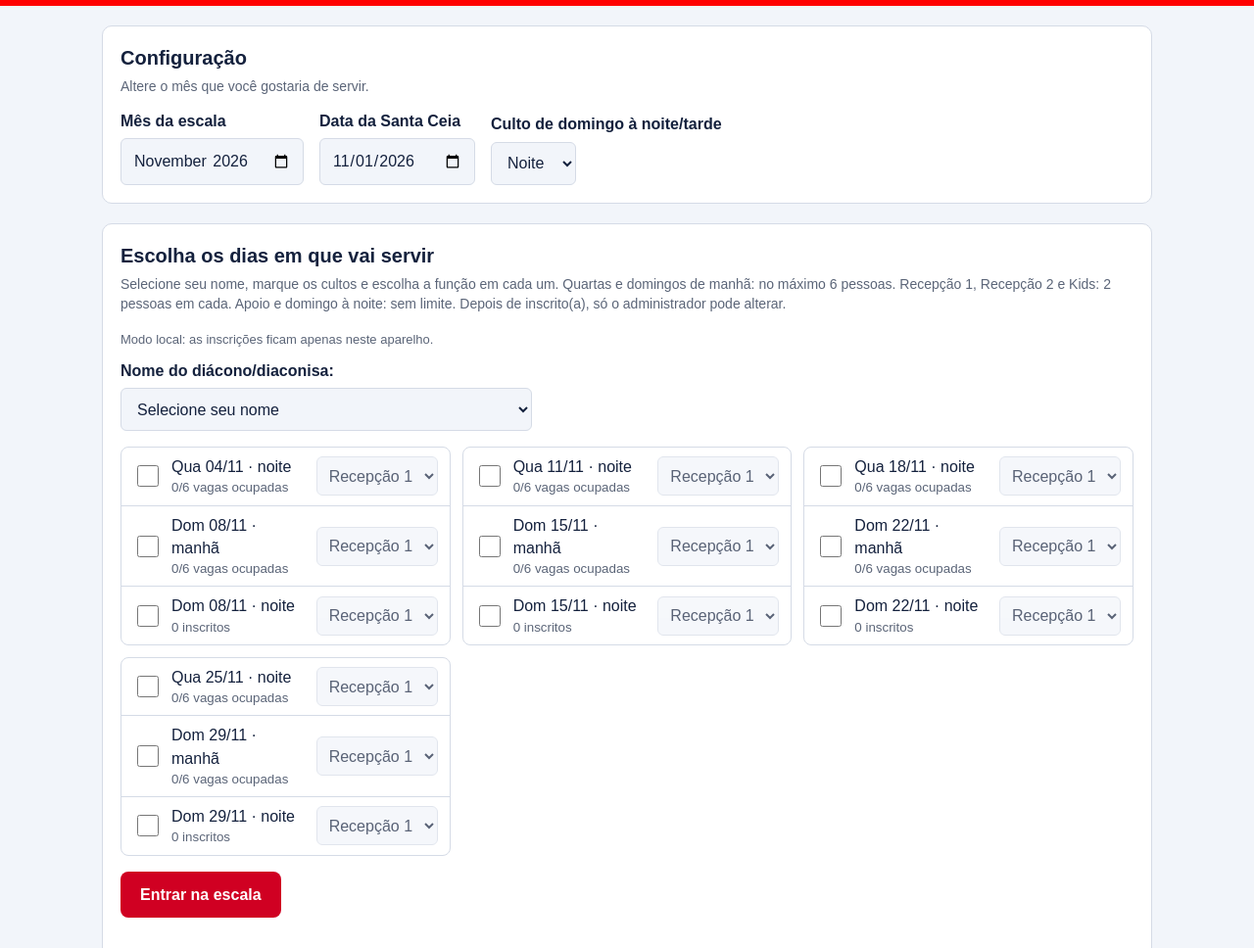
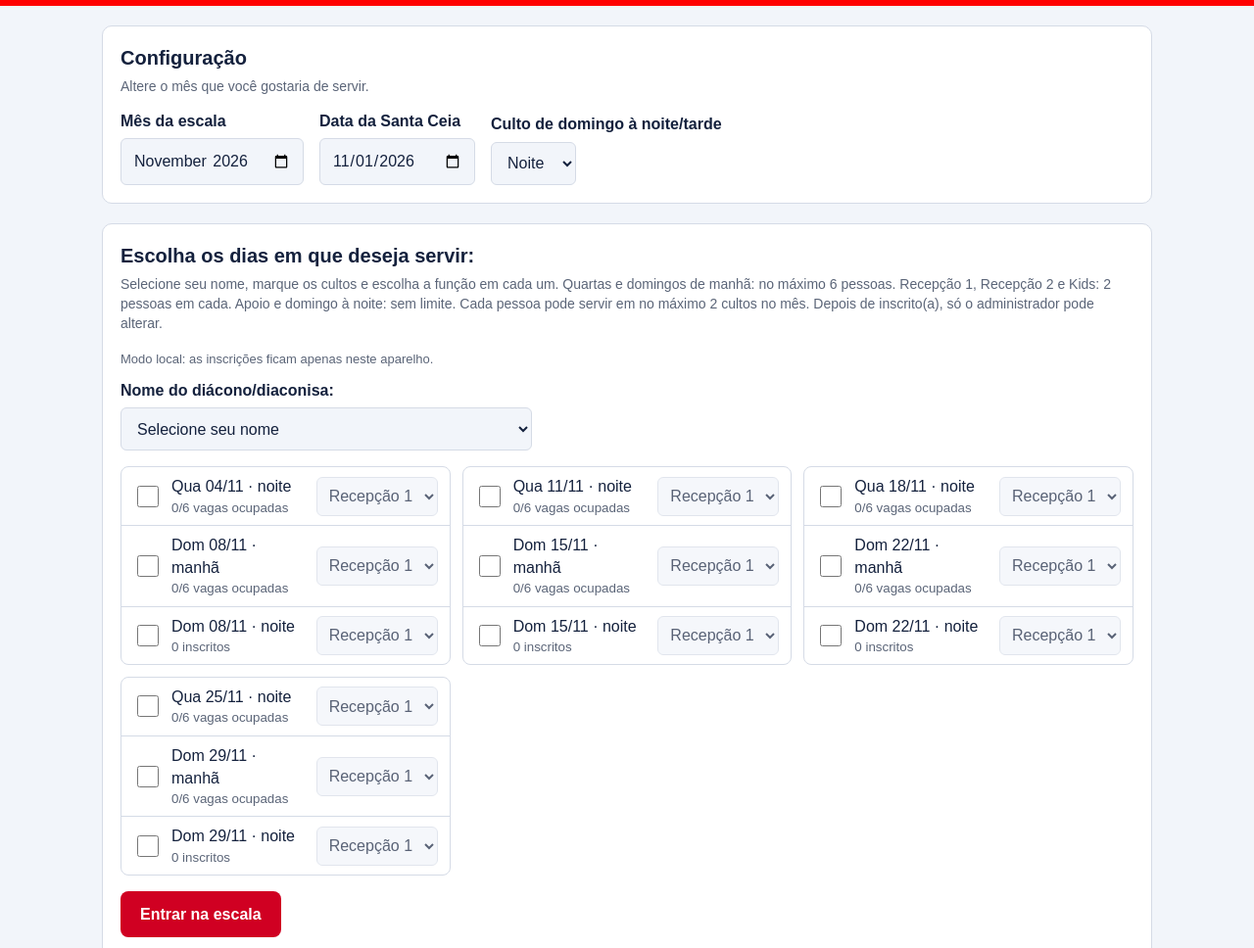
Before and after one commit to macedoleandror-creator/escala-diaconato-ibre, a plain HTML site: page index.html in a window 1280 px wide. Shown: the part 132-1100 px from the top of the page at 98% size. Drawn offline with Linux system fonts and the light colour scheme.

Commit message:
Revise service selection instructions and limits
Updated the text to clarify service selection rules and limits.

```diff
--- a/index.html
+++ b/index.html
@@ -64,8 +64,8 @@ button.sec{background:var(--tx);color:var(--bg)}
 </section>
 
 <section>
-  <h2>Escolha os dias em que vai servir</h2>
-  <p class="hint">Selecione seu nome, marque os cultos e escolha a função em cada um. Quartas e domingos de manhã: no máximo 6 pessoas. Recepção 1, Recepção 2 e Kids: 2 pessoas em cada. Apoio e domingo à noite: sem limite. Depois de inscrito(a), só o administrador pode alterar.</p>
+  <h2>Escolha os dias em que deseja servir:</h2>
+  <p class="hint">Selecione seu nome, marque os cultos e escolha a função em cada um. Quartas e domingos de manhã: no máximo 6 pessoas. Recepção 1, Recepção 2 e Kids: 2 pessoas em cada. Apoio e domingo à noite: sem limite. Cada pessoa pode servir em no máximo 2 cultos no mês. Depois de inscrito(a), só o administrador pode alterar.</p>
   <div class="badge" id="mode"></div>
   <label class="f" for="nome">Nome do diácono/diaconisa:</label>
   <select id="nome"><option value="">Selecione seu nome</option></select>
@@ -118,6 +118,8 @@ const $=s=>document.querySelector(s);
 function h(t,a,...k){const e=document.createElement(t);for(const[x,v]of Object.entries(a||{})){if(x==='class')e.className=v;else if(x.startsWith('on'))e.addEventListener(x.slice(2),v);else if(v===true)e.setAttribute(x,'');else if(v!==false&&v!=null)e.setAttribute(x,v)}k.flat().forEach(c=>{if(c!=null&&c!==false)e.append(c)});return e}
 const p2=n=>String(n).padStart(2,'0'),ymd=d=>d.getFullYear()+'-'+p2(d.getMonth()+1)+'-'+p2(d.getDate()),dm=d=>p2(d.getDate())+'/'+p2(d.getMonth()+1);
 const svcCount=(k,ex)=>signups.filter(s=>s.svc===k&&s.id!==ex).length,roleCount=(k,r,ex)=>signups.filter(s=>s.svc===k&&s.role===r&&s.id!==ex).length;
+const MAX_P=2;
+function userCount(nome){const ks=new Set();weeks(settings.month).forEach(wk=>cols(wk).forEach(([t,dt])=>{if(dt)ks.add(key(dt,t))}));return signups.filter(s=>s.name===nome&&ks.has(s.svc)).length}
 function curId(k){const n=$('#nome').value;return n?slug(n)+'_'+k.replace('|','_'):null}
 const data=s=>typeof s.data==='function'?s.data():s.data;
 
@@ -141,13 +143,13 @@ async function setSettings(){const v={month:settings.month,pm:settings.pm,ceia:s
 
 /* ---------- renderização ---------- */
 function renderHead(){const[y,m]=settings.month.split('-').map(Number);$('#mt').textContent=MESES[m-1].toUpperCase()+'/'+y;$('#mon').value=settings.month;$('#pm').value=settings.pm;$('#cd').value=ceiaDate()}
-function renderForm(){const box=$('#weeks');box.replaceChildren();
+function renderForm(){const box=$('#weeks');box.replaceChildren();const exCount=$('#nome').value?userCount($('#nome').value):0;
  weeks(settings.month).forEach(wk=>{const w=h('div',{class:'wk'});
-  cols(wk).forEach(([t,dt,lab])=>{if(!dt)return;const k=key(dt,t),me=curId(k),lim=t!=='n',n=svcCount(k,me),full=lim&&n>=SVC_MAX,locked=!isAdmin&&!!me&&signups.some(s=>s.id===me),on=sel.has(k)&&!full&&!locked;if(!on)sel.delete(k);
-   const cb=h('input',{type:'checkbox',id:'c'+k.replace(/\W/g,''),checked:on,disabled:full||locked});
+  cols(wk).forEach(([t,dt,lab])=>{if(!dt)return;const k=key(dt,t),me=curId(k),lim=t!=='n',n=svcCount(k,me),full=lim&&n>=SVC_MAX,locked=!isAdmin&&!!me&&signups.some(s=>s.id===me),on=sel.has(k)&&!full&&!locked;if(!on)sel.delete(k);const capped=!on&&!(me&&signups.some(s=>s.id===me))&&exCount+sel.size>=MAX_P;
+   const cb=h('input',{type:'checkbox',id:'c'+k.replace(/\W/g,''),checked:on,disabled:full||locked||capped});
    const rs=h('select',{'aria-label':'Função em '+dm(dt),disabled:!on},ROLES.map(r=>{const rf=ROLE_MAX[r]&&roleCount(k,r,me)>=ROLE_MAX[r];return h('option',{value:r,selected:sel.get(k)===r,disabled:rf},r+(rf?' (completo)':''))}));
-   const row=h('div',{class:'row'+(on?' on':'')},cb,h('label',{for:cb.id},(t==='w'?'Qua ':'Dom ')+dm(dt)+' · '+(t==='w'?'noite':t==='m'?'manhã':settings.pm.toLowerCase()),h('small',{style:'display:block;color:var(--mu)'},(full?'Completo (6/6)':lim?n+'/6 vagas ocupadas':n+' inscritos')+(me&&signups.some(s=>s.id===me)?(locked?' · já inscrito(a): só o administrador altera':' · você já está nesta escala'):''))),rs);
-   cb.addEventListener('change',()=>{rs.disabled=!cb.checked;row.classList.toggle('on',cb.checked);cb.checked?sel.set(k,rs.value):sel.delete(k)});
+   const row=h('div',{class:'row'+(on?' on':'')},cb,h('label',{for:cb.id},(t==='w'?'Qua ':'Dom ')+dm(dt)+' · '+(t==='w'?'noite':t==='m'?'manhã':settings.pm.toLowerCase()),h('small',{style:'display:block;color:var(--mu)'},(capped?'Limite de 2 serviços atingido':full?'Completo (6/6)':lim?n+'/6 vagas ocupadas':n+' inscritos')+(me&&signups.some(s=>s.id===me)?(locked?' · já inscrito(a): só o administrador altera':' · você já está nesta escala'):''))),rs);
+   cb.addEventListener('change',()=>{rs.disabled=!cb.checked;row.classList.toggle('on',cb.checked);cb.checked?sel.set(k,rs.value):sel.delete(k);renderForm();const f=document.getElementById(cb.id);if(f)f.focus()});
    rs.addEventListener('change',()=>sel.set(k,rs.value));w.append(row)});
   box.append(w)})}
 function cellBody(o){const rows=ROLES.filter(r=>o&&o[r]);if(!rows.length)return[h('span',{class:'empty'},'—')];
@@ -167,6 +169,8 @@ $('#send').addEventListener('click',async()=>{const msg=$('#msg');msg.className=
  const nome=$('#nome').value;
  if(!nome){msg.className='msg err';msg.textContent='Selecione seu nome na lista antes de entrar na escala.';$('#nome').focus();return}
  if(!sel.size){msg.className='msg err';msg.textContent='Marque pelo menos um culto.';return}
+ {const ex=userCount(nome),add=[...sel.keys()].filter(k=>!signups.some(s=>s.id===slug(nome)+'_'+k.replace('|','_'))).length;
+  if(ex+add>MAX_P){msg.className='msg err';msg.textContent='Cada pessoa pode servir em no máximo 2 cultos no mês. Você já tem '+ex+'.';return}}
  for(const[k,role]of sel){const me=slug(nome)+'_'+k.replace('|','_');
   if(!isAdmin&&signups.some(s=>s.id===me)){msg.className='msg err';msg.textContent='Você já está inscrito(a) em um dos cultos. Só o administrador pode alterar.';renderForm();return}
   if((!k.endsWith('|n')&&svcCount(k,me)>=SVC_MAX)||(ROLE_MAX[role]&&roleCount(k,role,me)>=ROLE_MAX[role])){msg.className='msg err';msg.textContent='Uma das vagas acabou de ser preenchida. Escolha outro culto ou outra função.';renderForm();return}}
```
